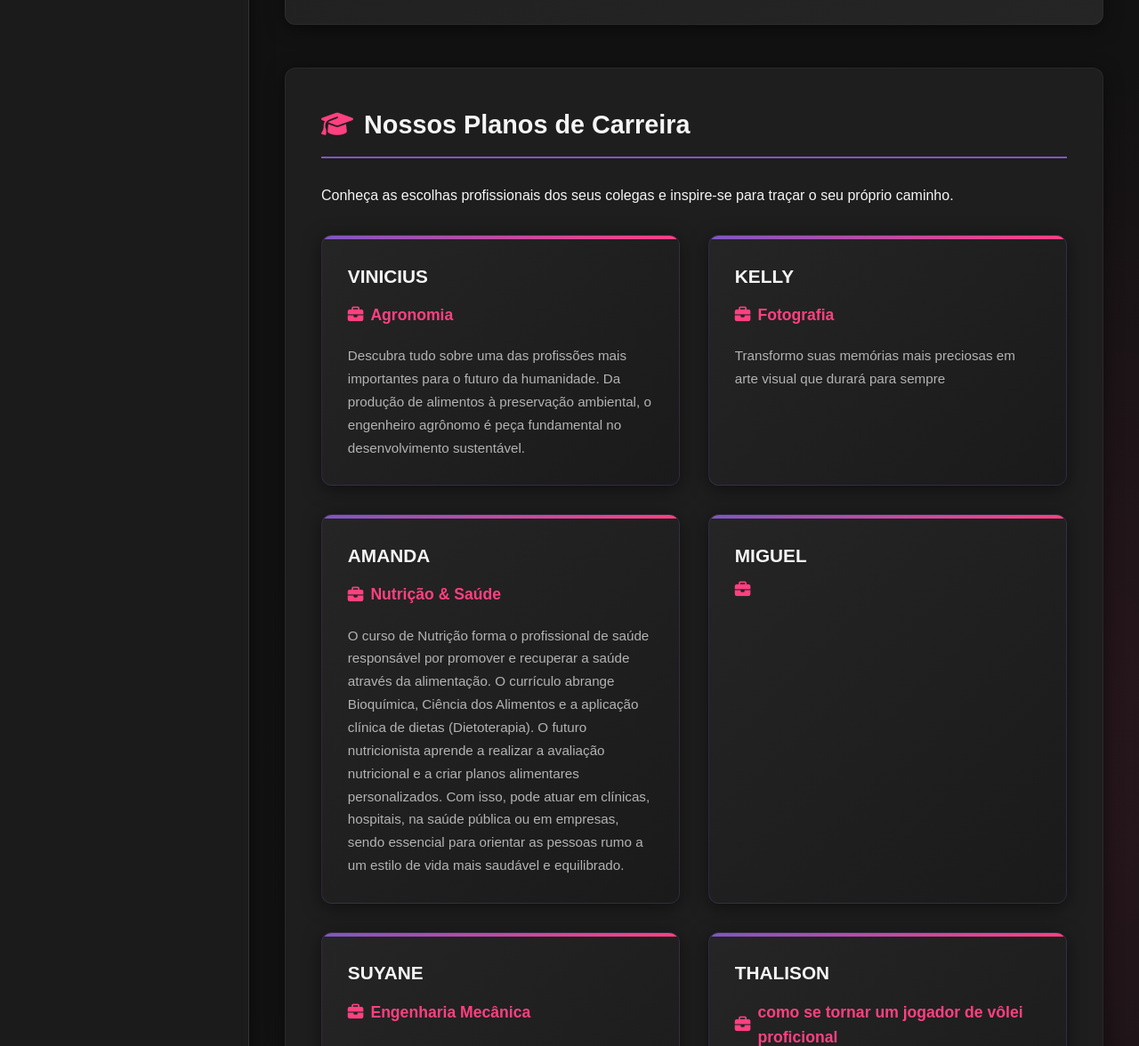
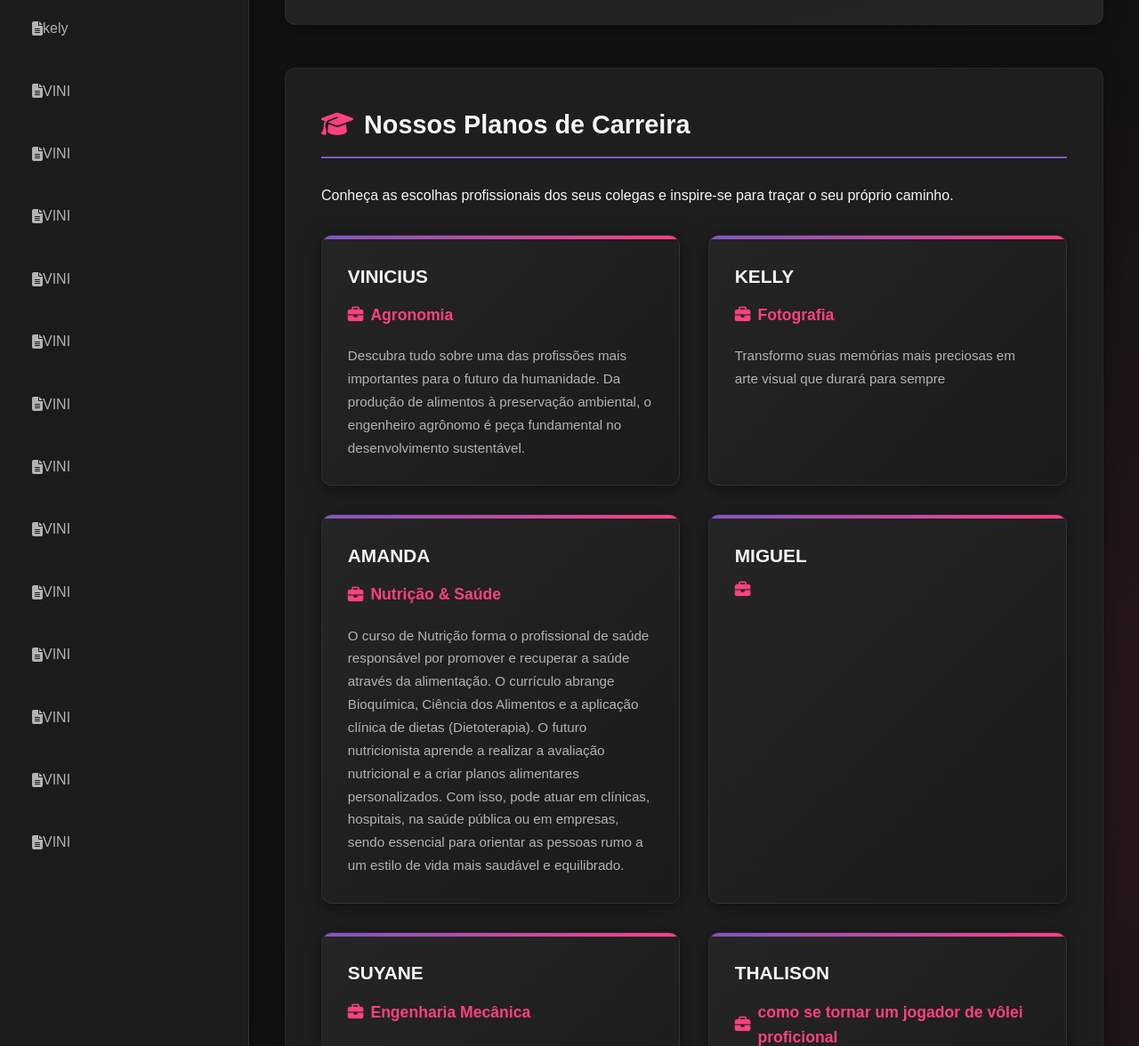
Before and after one commit to weslei-pv/Futuro-em-Foco, a plain HTML site: page index.html in a window 1280 px wide. Shown: the part 462-1638 px from the top of the page at 89% size. Drawn offline with Linux system fonts and the light colour scheme.

Commit message:
dsfghjklç

```diff
--- a/index.html
+++ b/index.html
@@ -434,7 +434,36 @@
                 <li><a href="#colegas"><i class="fas fa-users"></i> Nossos Planos</a></li>
                 <li><a href="#planejamento"><i class="fas fa-file-alt"></i> Meu Plano</a></li>
                 <li><a href="https://profissao-three.vercel.app/" target="_blank" rel="noopener noreferrer"><i
+                            class="fas fa-file-alt"></i> nonomfeknf</a></li>
+                <li><a href="https://photography-site-ns23pz.lumi.ing" target="_blank" rel="noopener noreferrer"><i
+                            class="fas fa-file-alt"></i> kely</a></li>
+                <li><a href="https://profissao-three.vercel.app/" target="_blank" rel="noopener noreferrer"><i
                             class="fas fa-file-alt"></i> VINI</a></li>
+                <li><a href="https://profissao-three.vercel.app/" target="_blank" rel="noopener noreferrer"><i
+                            class="fas fa-file-alt"></i> VINI</a></li>
+                <li><a href="https://profissao-three.vercel.app/" target="_blank" rel="noopener noreferrer"><i
+                            class="fas fa-file-alt"></i> VINI</a></li>
+                <li><a href="https://profissao-three.vercel.app/" target="_blank" rel="noopener noreferrer"><i
+                            class="fas fa-file-alt"></i> VINI</a></li>
+                <li><a href="https://profissao-three.vercel.app/" target="_blank" rel="noopener noreferrer"><i
+                            class="fas fa-file-alt"></i> VINI</a></li>
+                <li><a href="https://profissao-three.vercel.app/" target="_blank" rel="noopener noreferrer"><i
+                            class="fas fa-file-alt"></i> VINI</a></li>
+                <li><a href="https://profissao-three.vercel.app/" target="_blank" rel="noopener noreferrer"><i
+                            class="fas fa-file-alt"></i> VINI</a></li>
+                <li><a href="https://profissao-three.vercel.app/" target="_blank" rel="noopener noreferrer"><i
+                            class="fas fa-file-alt"></i> VINI</a></li>
+                <li><a href="https://profissao-three.vercel.app/" target="_blank" rel="noopener noreferrer"><i
+                            class="fas fa-file-alt"></i> VINI</a></li>
+                <li><a href="https://profissao-three.vercel.app/" target="_blank" rel="noopener noreferrer"><i
+                            class="fas fa-file-alt"></i> VINI</a></li>
+                <li><a href="https://profissao-three.vercel.app/" target="_blank" rel="noopener noreferrer"><i
+                            class="fas fa-file-alt"></i> VINI</a></li>
+                <li><a href="https://profissao-three.vercel.app/" target="_blank" rel="noopener noreferrer"><i
+                            class="fas fa-file-alt"></i> VINI</a></li>
+                <li><a href="https://profissao-three.vercel.app/" target="_blank" rel="noopener noreferrer"><i
+                            class="fas fa-file-alt"></i> VINI</a></li>
+
             </ul>
         </aside>
 
```
